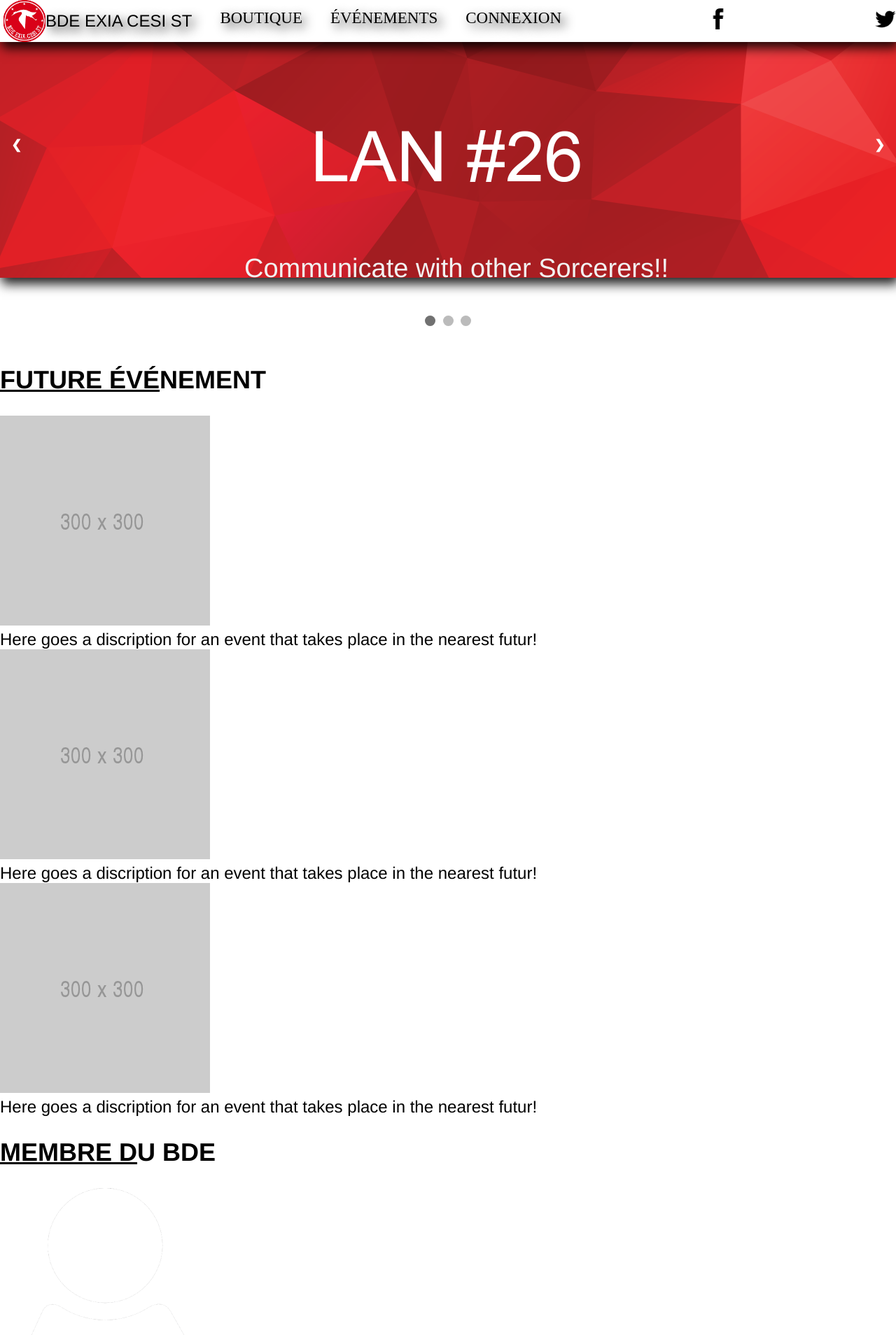
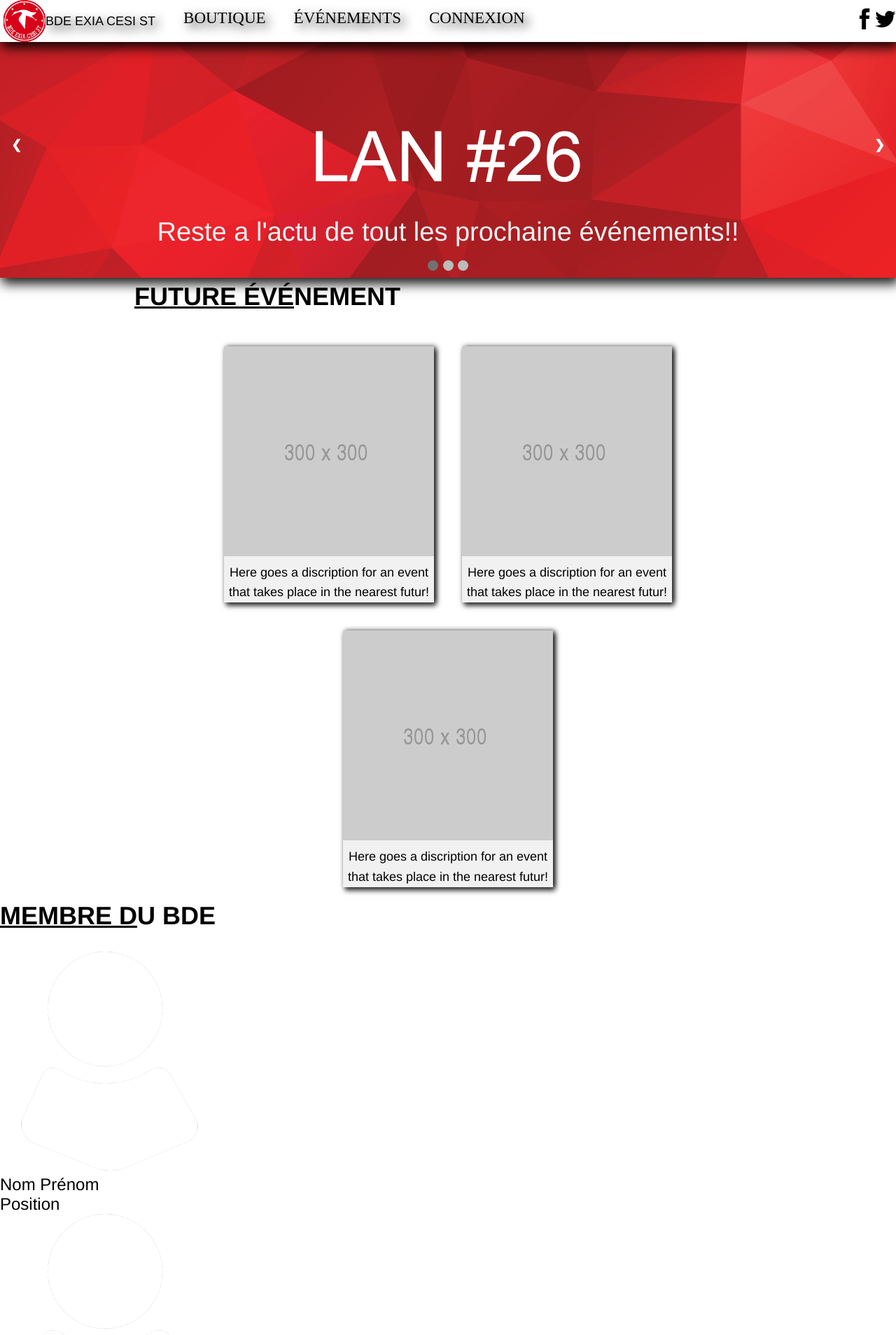
Before and after one commit to besiktaskcan/webproject, a PHP site: page / in a window 1280 px wide. Shown: the top 1908 px of the page at 70% size. Run offline with PHP 8.4, Linux system fonts and the light colour scheme; some web fonts are replaced.

Commit message:
Add files via upload

```diff
--- a/Site/css/style-menuBar.css
+++ b/Site/css/style-menuBar.css
@@ -15,10 +15,9 @@
     z-index: 100;
 }
 
-.box:first-of-type
+#bar :nth-child(5)
 {
-   border-radius: 0px 0 0px 20px;
-   display: none;
+   margin-left: auto;
 }
 
 #bar a:hover
@@ -40,7 +39,7 @@
   box-shadow: 3px 0px 15px rgba(0, 0, 0, 0.7),3px 10px 15px rgba(0, 0, 0, 0.7);
   z-index: 100;
   display: flex;
-  right: 0px;
+
 
 }
 
@@ -57,7 +56,7 @@ div #logo
   max-height:60px;
   z-index: 100;
   justify-content: center;
-
+  font-size: 18px;
 }
 
 #title a
@@ -120,7 +119,7 @@ margin: auto;
   display: flex;
   max-height:60px;
   z-index: 100;
-  margin-left: auto;
+
   align-items: center;
 }
 
--- a/Site/css/style-slideShow.css
+++ b/Site/css/style-slideShow.css
@@ -58,9 +58,9 @@
 .text {
   color: #f2f2f2;
   font-size: 38px;
-  padding: 8px 12px;
+
   position: absolute;
-  bottom: -10px;
+  bottom: 50px;
   width: 100%;
   text-align: center;
 }
@@ -71,9 +71,6 @@
   font-size: 18px;
   padding: 15px 15px;
   position: absolute;
-
-
-
 }
 
 /* The dots/bullets/indicators */
@@ -81,13 +78,19 @@
   cursor: pointer;
   height: 15px;
   width: 15px;
-  margin: 0 2px;
   background-color: #bbb;
   border-radius: 100%;
-  display: inline-block;
+    display: inline-block;
   transition:  0.6s ease;
-  margin-top: 20px;
-  margin-bottom: 20px;
+
+}
+
+.dot_container
+{
+  text-align: center;
+  position: absolute;
+    bottom: 10px;
+  width: 100%;
 }
 
 .active, .dot:hover {
--- a/Site/css/style.css
+++ b/Site/css/style.css
@@ -20,3 +20,33 @@ font-family: Cantarell, Helvetica, Arial, serif;
 {
   text-decoration: underline;
 }
+
+h2
+{
+  margin-top: 0px;
+}
+
+#s2
+{
+  margin-left: auto;
+  margin-right: auto;
+  width: 70%;
+  display: block;
+
+}
+
+#event_container {
+  display: flex;
+  justify-content: center;
+   flex-wrap: wrap;
+}
+
+.event {
+  background-color: #f1f1f1;
+  width: 300px;
+  margin: 20px;
+  text-align: center;
+  line-height: 1.6;
+  font-size: 18px;
+  box-shadow: 3px 0px 7px rgba(0, 0, 0, 0.7),3px 5px 7px rgba(0, 0, 0, 0.7);
+}
--- a/Site/eventMenu.php
+++ b/Site/eventMenu.php
@@ -1,6 +1,8 @@
+  <h2><span class="underline">FUTURE ÉVÉ</span>NEMENT</h2>
+
 <div id="event_container">
 
-  <h2><span class="underline">FUTURE ÉVÉ</span>NEMENT</h2>
+
 
     <div class="event">
       <div class="event_image"><img src="images/placeholder.png"></div>
--- a/Site/slideShow.php
+++ b/Site/slideShow.php
@@ -3,7 +3,7 @@
       <div class="mySlides fade">
         <div class="numbertext">1 / 3</div>
         <img class="i" src="Carrousel/img1.png">
-        <div class="text">Communicate with other Sorcerers!!</div>
+        <div class="text">Reste a l'actu de tout les prochaine événements!!</div>
       </div>
 
       <div class="mySlides fade">
@@ -21,11 +21,10 @@
       <a class="prev" onclick="plusSlides(-1)">&#10094;</a>
       <a class="next" onclick="plusSlides(1)">&#10095;</a>
 
+      <div class="dot_container">
+            <span class="dot" onclick="currentSlide(1)"></span>
+            <span class="dot" onclick="currentSlide(2)"></span>
+            <span class="dot" onclick="currentSlide(3)"></span>
+      </div>
+
 </div>
-<br/>
-
-<div style="text-align:center">
-      <span class="dot" onclick="currentSlide(1)"></span>
-      <span class="dot" onclick="currentSlide(2)"></span>
-      <span class="dot" onclick="currentSlide(3)"></span>
-</div>
```
